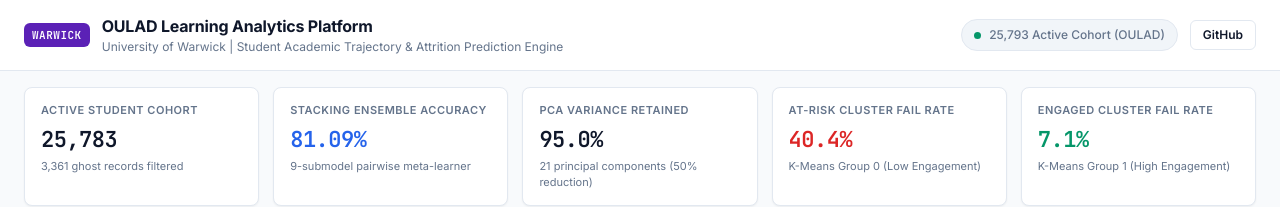
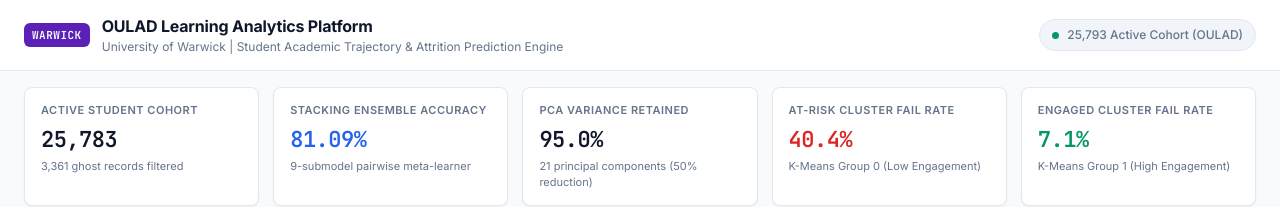
Before and after one commit to ayqon/Student-Attrition-Stacking-Ensemble, a plain HTML site: page web/index.html in a window 1280 px wide. Shown: the top 207 px of the page. Drawn offline with nearby package versions, Linux system fonts and the light colour scheme.

Commit message:
refactor(ui): remove GitHub button from header and retain in footer

```diff
--- a/web/index.html
+++ b/web/index.html
@@ -26,8 +26,7 @@
           <span class="status-dot"></span>
           <span>25,793 Active Cohort (OULAD)</span>
         </div>
-        <a href="https://github.com/ayqon/Student-Attrition-Stacking-Ensemble" target="_blank" class="btn btn-outline" style="font-size: 12px; padding: 5px 12px;">GitHub</a>
-      </div>
+        </div>
     </div>
   </header>
 
```
